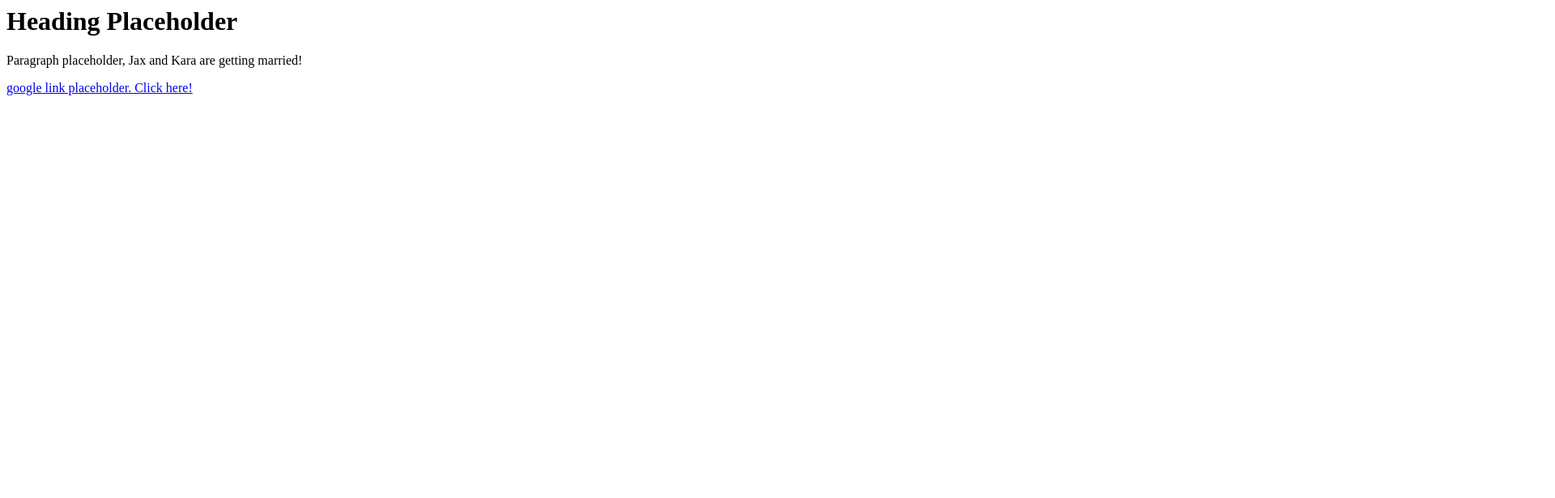
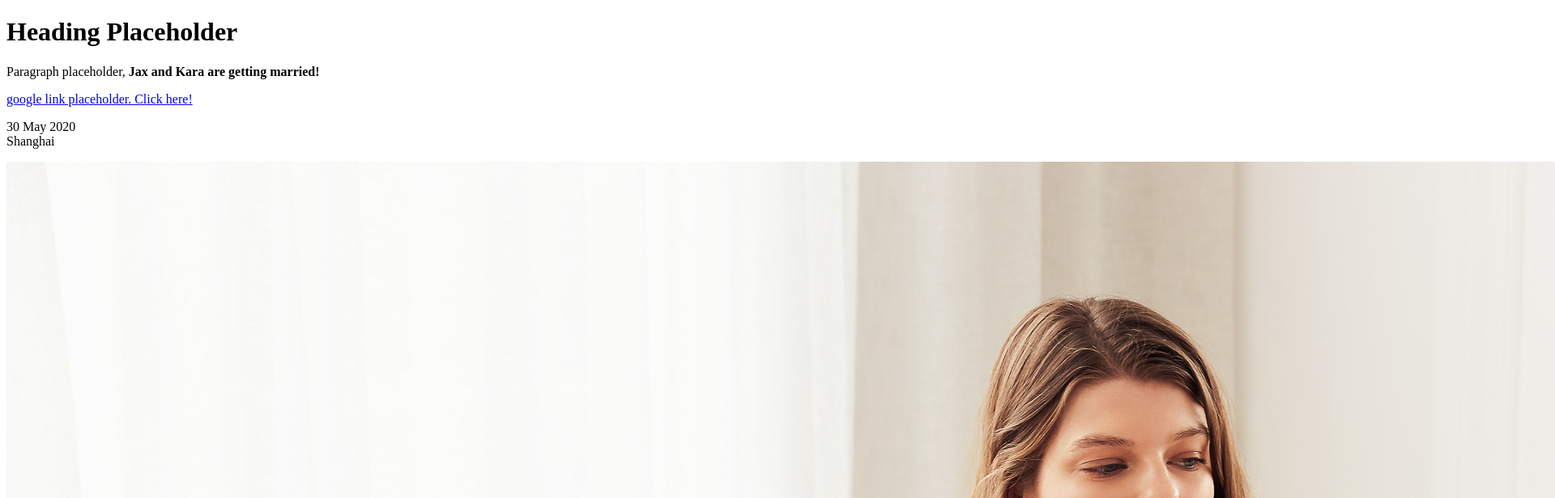
Before and after one commit to karaxliu/TEST, a plain HTML site: page test.html in a window 1280 px wide. Shown: the top 616 px of the page at 81% size, 1920 px wide, since content can reach past the window. Drawn offline with Linux system fonts and the light colour scheme.

Commit message:
Added image and a few other elements

```diff
--- a/test.html
+++ b/test.html
@@ -1,3 +1,13 @@
-<h1>Heading Placeholder</h1>
-<p>Paragraph placeholder, Jax and Kara are getting married!</p>
-<a href="https://google.com" target="_blank" title="Google it!">google link placeholder. Click here!</a>
+<!DOCTYPE html>
+<html>
+<head>
+	<title>Liu and Liu 2020</title>
+</head>
+<body>
+	<h1>Heading Placeholder</h1>
+	<p>Paragraph placeholder, <b>Jax and Kara are getting married!</b></p>
+	<a href="https://google.com" target="_blank" title="Google it!">google link placeholder. Click here!</a>
+	<p>30 May 2020 <br>Shanghai</p>
+	<img src="ref_images/placeholder1.jpeg">
+</body>
+</html>
```
Also changed, not shown: ref_images/placeholder1.jpeg (added), 2 other files.
